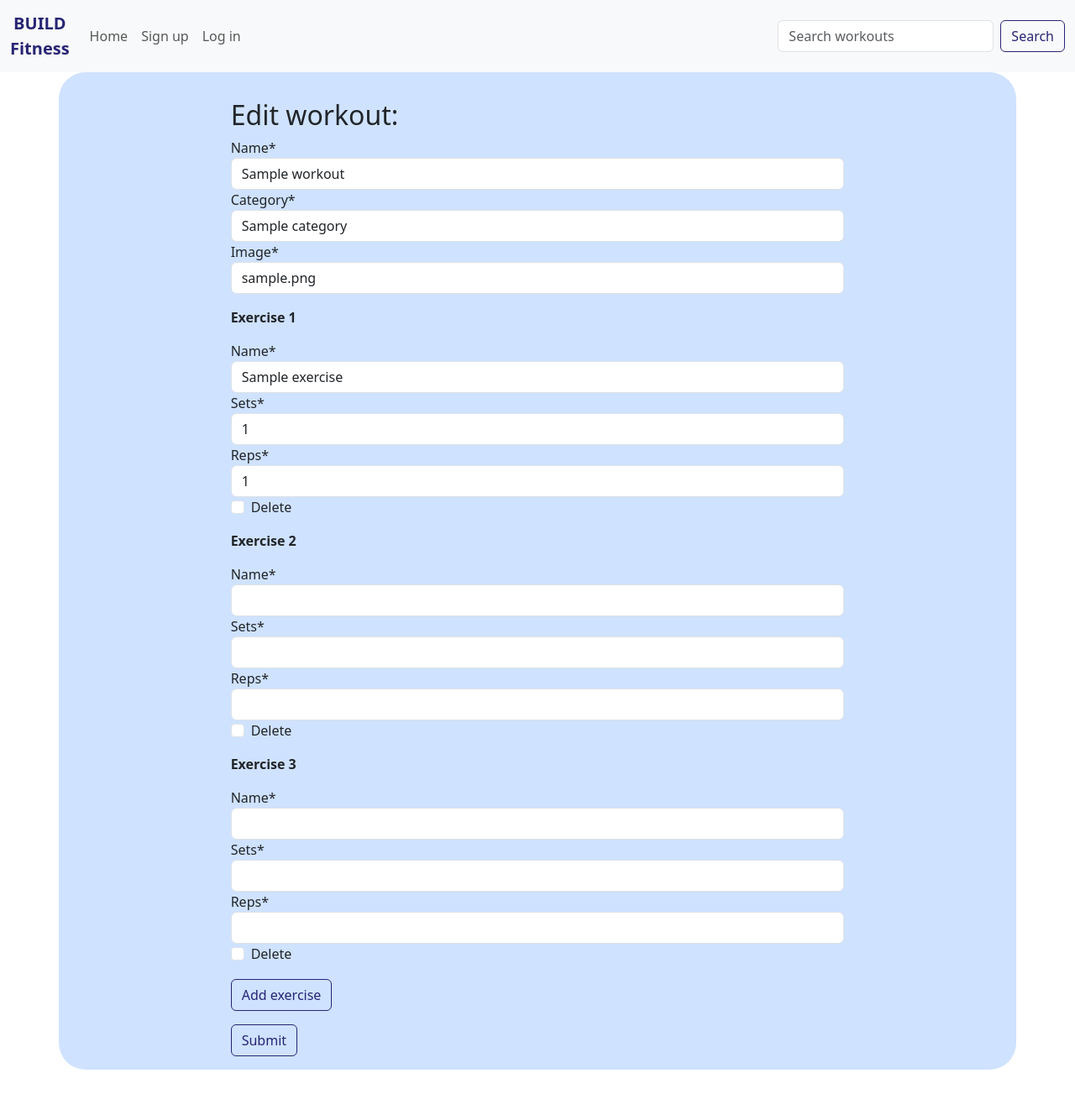
After one commit to mariacjones1/build-fitness, a Django app: a page that uses templates/base.html in a window 1280 px wide. The commit adds this page. Shown: the whole page at 84% size. Run offline with Django 3.2, Linux system fonts and the light colour scheme; tables that the repository leaves empty hold one stand-in row (values such as "Sample post"); some libraries are stand-ins or nearby versions.

Commit message:
Add edit workout form

```diff
--- a/planner/forms.py
+++ b/planner/forms.py
@@ -1,4 +1,4 @@
-from .models import Comment, Workout, Exercise
+from .models import Comment, Workout, Exercise, Save
 from django import forms
 
 
@@ -6,6 +6,12 @@ class CommentForm(forms.ModelForm):
     class Meta:
         model = Comment
         fields = ('body',)
+
+
+class SaveForm(forms.ModelForm):
+    class Meta:
+        model = Save
+        fields = '__all__'
 
 
 class NewWorkoutForm(forms.ModelForm):
@@ -22,32 +28,3 @@ class ExerciseForm(forms.ModelForm):
             'sets',
             'reps',
         )
-
-
-# ExerciseFormSet = forms.inlineformset_factory(
-#     Workout, Exercise, form=ExerciseForm, extra=3)
-
-
-# class WorkoutForm(forms.ModelForm):
-#     class Meta:
-#         model = Workout
-#         fields = ('name', 'category', 'image',)
-
-#     template_name = "new_workout.html"
-
-#     def __init__(self, *args, **kwargs):
-#         self.formset = ExerciseFormSet(*args, **kwargs)
-#         super(WorkoutForm, self).__init__(*args, **kwargs)
-
-#     def get_context(self):
-#         context = super().get_context()
-#         context['formset'] = self.formset
-#         return context
-
-#     def save(self, commit=True):
-#         instance = super().save(commit=False)
-#         self.formset.instance = instance
-#         if self.formset.is_valid():
-#             instance.save()
-#             self.formset.save()
-#         return instance
--- a/planner/models.py
+++ b/planner/models.py
@@ -65,7 +65,7 @@ class Exercise(models.Model):
         Workout, on_delete=models.CASCADE, related_name="exercises")
 
     class Meta:
-        ordering = ["name"]
+        ordering = ["id"]
 
     def __str__(self):
         return self.name
@@ -100,7 +100,7 @@ class Comment(models.Model):
     approved = models.BooleanField(default=False)
 
     class Meta:
-        ordering = ["created_on"]
+        ordering = ["-created_on"]
 
     def __str__(self):
         return f"Comment {self.body} by {self.user}"
--- a/planner/urls.py
+++ b/planner/urls.py
@@ -7,8 +7,10 @@ urlpatterns = [
     path("workouts/", views.WorkoutList.as_view(), name="workouts"),
     path("workouts/<category_name>/", views.CategoryList.as_view(),
          name="category"),
+    path("saved_workouts/", views.get_saved, name="saved_workouts"),
     path("new_workout/", views.create_workout, name="new_workout"),
     path("<slug:slug>/", views.WorkoutDetail.as_view(), name="workout_detail"),
+    path("edit_workout/<slug:slug>", views.edit_workout, name="edit_workout"),
     path("save/<slug:slug>", views.SaveWorkout.as_view(), name="workout_save"),
     path("complete/<slug:slug>", views.CompleteWorkout.as_view(),
          name="workout_complete"),
--- a/planner/views.py
+++ b/planner/views.py
@@ -4,7 +4,7 @@ from django.template import RequestContext
 from django.http import HttpResponseRedirect
 from django.forms import inlineformset_factory
 from django.utils.text import slugify
-from .models import Workout, Category
+from .models import Workout, Category, Save, Complete
 from .forms import *
 
 
@@ -33,6 +33,13 @@ class CategoryList(generic.ListView):
             Category, slug=self.kwargs['category_name'])
         return Workout.objects.filter(
             category=self.category).order_by('-created_on')
+
+
+def get_saved(request):
+    saved_workouts = Workout.objects.filter(saves=request.user)
+    print(request.user)
+    return render(request, 'workouts.html',
+                  {'saved_workouts': saved_workouts})
 
 
 class WorkoutDetail(View):
@@ -140,7 +147,6 @@ def create_workout(request):
             workout_form.instance.author = request.user
             workout_form.instance.slug = slugify(workout_form.instance.name)
             workout = workout_form.save(commit=False)
-            print(exercise_formset)
             if exercise_formset.is_valid():
                 workout.save()
                 for exercise in exercise_formset:
@@ -160,3 +166,44 @@ def create_workout(request):
             "exercise_formset": exercise_formset,
         },
     )
+
+
+def edit_workout(request, slug):
+    queryset = Workout.objects.all()
+    workout = get_object_or_404(queryset, slug=slug)
+    ExerciseFormSet = inlineformset_factory(
+        Workout,
+        Exercise,
+        form=ExerciseForm,
+        extra=0,
+        min_num=3,
+        validate_min=True,
+        max_num=10,
+        can_delete=True)
+    workout_form = NewWorkoutForm(instance=workout)
+    exercise_formset = ExerciseFormSet(instance=workout)
+    if request.method == 'POST':
+        workout_form = NewWorkoutForm(
+            request.POST, request.FILES, instance=workout)
+        exercise_formset = ExerciseFormSet(
+            request.POST, request.FILES, instance=workout)
+        if workout_form.is_valid():
+            workout = workout_form.save(commit=False)
+            if exercise_formset.is_valid():
+                workout.save()
+                exercises = exercise_formset.save(commit=False)
+                for obj in exercise_formset.deleted_objects:
+                    obj.delete()
+                for exercise in exercises:
+                    exercise.save()
+                return HttpResponseRedirect(
+                    reverse('workout_detail', args=[slug]))
+
+    return render(
+        request,
+        "edit_workout.html",
+        {
+            "workout_form": workout_form,
+            "exercise_formset": exercise_formset,
+        },
+    )
--- a/templates/base.html
+++ b/templates/base.html
@@ -38,7 +38,7 @@
                             My workouts
                         </a>
                         <ul class="dropdown-menu">
-                            <li><a class="dropdown-item" href="#">Saved</a></li>
+                            <li><a class="dropdown-item" href="{% url 'saved_workouts' %}">Saved</a></li>
                             <li><a class="dropdown-item" href="#">Completed</a></li>
                         </ul>
                     </li>
--- /dev/null
+++ b/templates/edit_workout.html
@@ -0,0 +1,35 @@
+{% extends "base.html" %}
+
+{% block content %}
+
+{% load crispy_forms_tags %}
+
+<div class="container bg-primary-subtle">
+    <div class="row">
+        <div class="col-md-8 mt-3 offset-md-2" id="form-container">
+            <h2>Edit workout:</h2>
+            <form method="POST" class="new-workout">
+                {% csrf_token %}
+                {{ workout_form | crispy }}
+                {{ exercise_formset.management_form }}
+                <div id="exercises" class="col-md-12">
+                    {% for exercise in exercise_formset %}
+                    <div class="exercise-form mt-3">
+                        <p><strong>Exercise {{ forloop.counter }}</strong></p>
+                        {{ exercise | crispy }}
+                    </div>
+                    {% endfor %}
+                </div>
+
+                <div id="empty-form" class="hidden">
+                    {{ exercise_formset.empty_form | crispy }}
+                </div>
+                <button type="button" id="add-form" class="btn btn-outline-primary add-form">Add exercise</button>
+                <br>
+                <button type="submit" class="btn btn-outline-primary">Submit</button>
+            </form>
+        </div>
+    </div>
+</div>
+
+{% endblock content %}
--- a/templates/workout_detail.html
+++ b/templates/workout_detail.html
@@ -32,6 +32,12 @@
                     {% for exercise in workout.exercises.all %}
                     {{ forloop.counter }}. {{ exercise.name }} {{ exercise.sets }}x{{ exercise.reps }}<br>
                     {% endfor %}
+                </div>
+                <div class="col-md-2 text-end">
+                    {% if user.is_authenticated %}
+                    <a href="{% url 'edit_workout' workout.slug %}"><button type="button"
+                            class="btn btn-outline-primary mt-3">Edit workout</button></a>
+                    {% endif %}
                 </div>
             </div>
             <div class="col-md-4">
```
